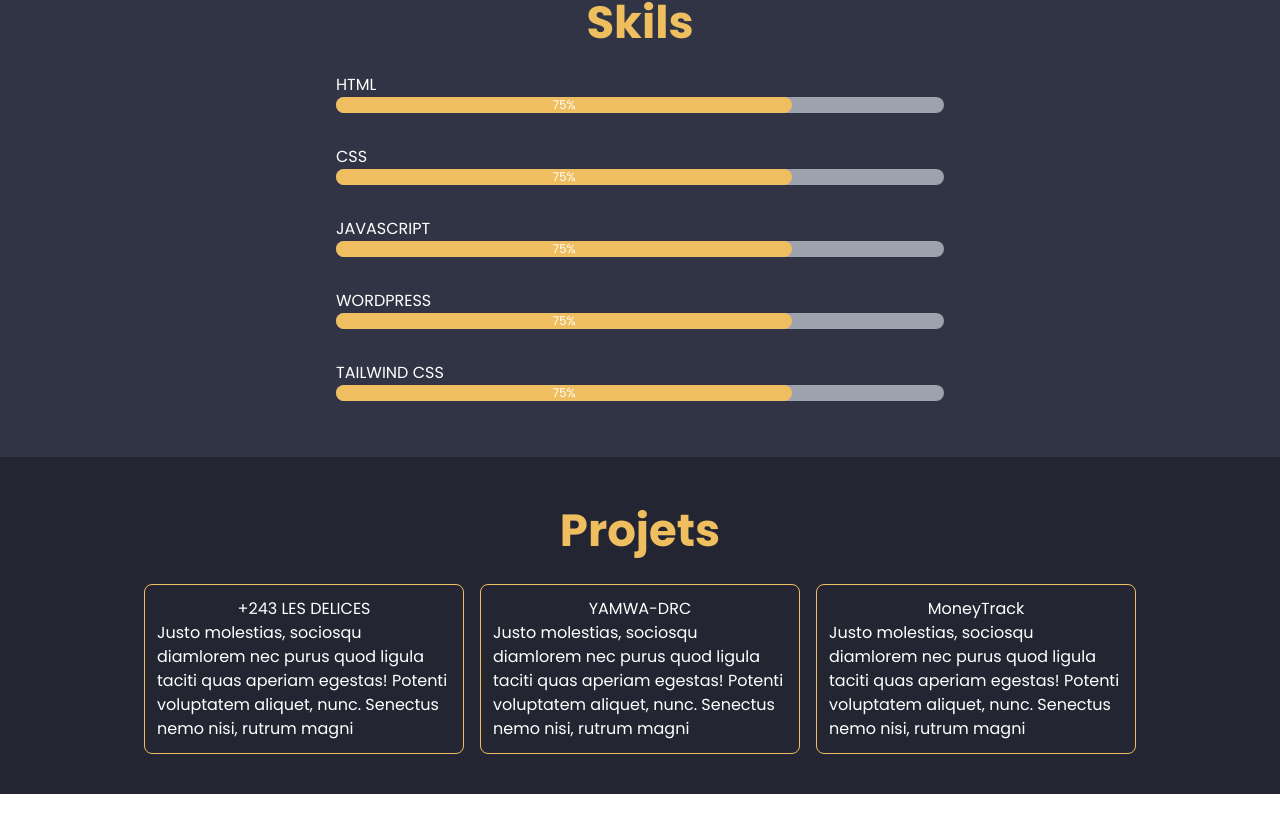
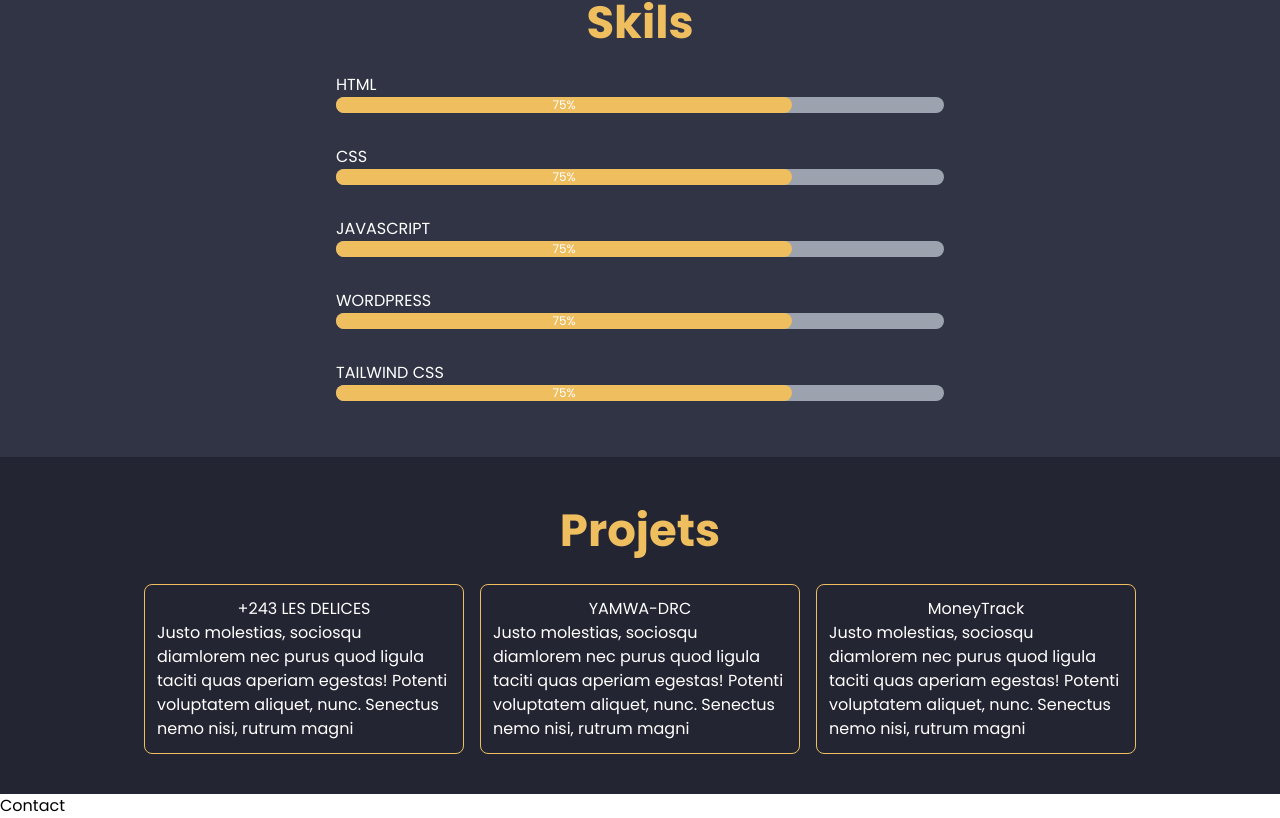
Before and after one commit to michael-lunzitisa/portfolio, a React (Vite) app: page / in a window 1280 px wide. Shown: the part 1139-1957 px from the top of the page. Before the commit the page ends 1933 px from the top, so only its background shows below. Built offline with nearby package versions, Linux system fonts and the light colour scheme; a web font is replaced by a local one.

Commit message:
add section conctact

```diff
--- a/src/App.jsx
+++ b/src/App.jsx
@@ -2,6 +2,7 @@ import NavBar from "./components/NavBar";
 import About from "./components/About";
 import Skils from "./components/Skils";
 import Projet from "./components/Projet";
+import Contact from "./components/Contact";
 
 const App = () => {
   return (
@@ -10,6 +11,7 @@ const App = () => {
       <About />
       <Skils />
       <Projet />
+      <Contact />
     </div>
   );
 };
--- /dev/null
+++ b/src/components/Contact.jsx
@@ -0,0 +1,9 @@
+const Contact = () => {
+  return (
+    <div className="">
+      <h2>Contact</h2>
+    </div>
+  );
+};
+
+export default Contact;
```
